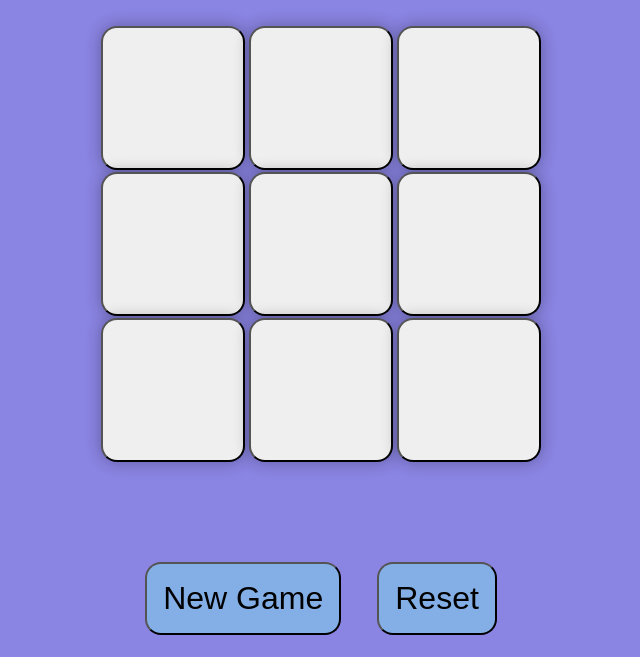
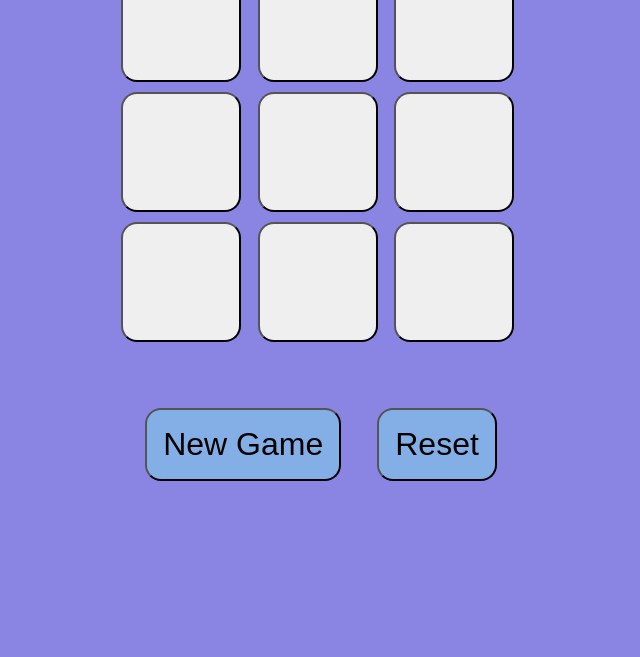
Before and after one commit to campinhigh/TIC-TAC-TOE, a plain HTML site: page index.html in a window 1280 px wide. Shown: the part 143-800 px from the top of the page, without its empty margins (319-959 px from the left). Drawn offline with Linux system fonts and the light colour scheme.

Commit message:
Update 1.css

```diff
--- a/1.css
+++ b/1.css
@@ -3,55 +3,49 @@
     padding: 0;
 }
 
-body{
+body {
     background-color: #8a84e2;
     text-align: center;
 }
 
-.container{
-    height: 70vh;
+.container {
+    height: 60vh;
     display: flex;
     justify-content: center;
     align-items: center;
 }
 
-.game{
-    height: 60vmin;
-    width: 60vmin;
-    justify-content: center;
-    align-items: center;
-    gap: 3vmin;
+.game {
+    display: grid;
+    grid-template-columns: repeat(3, 1fr);
+    gap: 10px;
+    width: 50vmin;
 }
 
-.box{
-    height: 18vmin;
-    width: 18vmin;
+.box {
+    height: 15vmin;
+    width: 15vmin;
     border-radius: 1rem;
     border-color: black;
-    box-shadow: 0 0 1rem rgba(0, 0, 0, 0.3);
     font-size: 8vmin;
     color: #3838c4;
 }
 
-.reset{
+.reset, .newbutton {
     padding: 1rem;
     margin: 1rem;
     font-size: 2rem;
     background-color: #84afe6;
-    color: black;
     border-radius: 1rem;
+    cursor: pointer;
 }
 
-.newbutton{
-    padding: 1rem;
-    margin: 1rem;
-    font-size: 2rem;
-    background-color: #84afe6;
-    color: black;
-    border-radius: 1rem;
+#message-container {
+    position: absolute;
+    top: 10vmin;
+    left: 50%;
+    transform: translateX(-50%);
+    font-size: 1.5rem;
+    color: white;
+    display: none;
 }
-
-.msg{
-    color: black;
-    font-size: 8vmin;
-}
```
